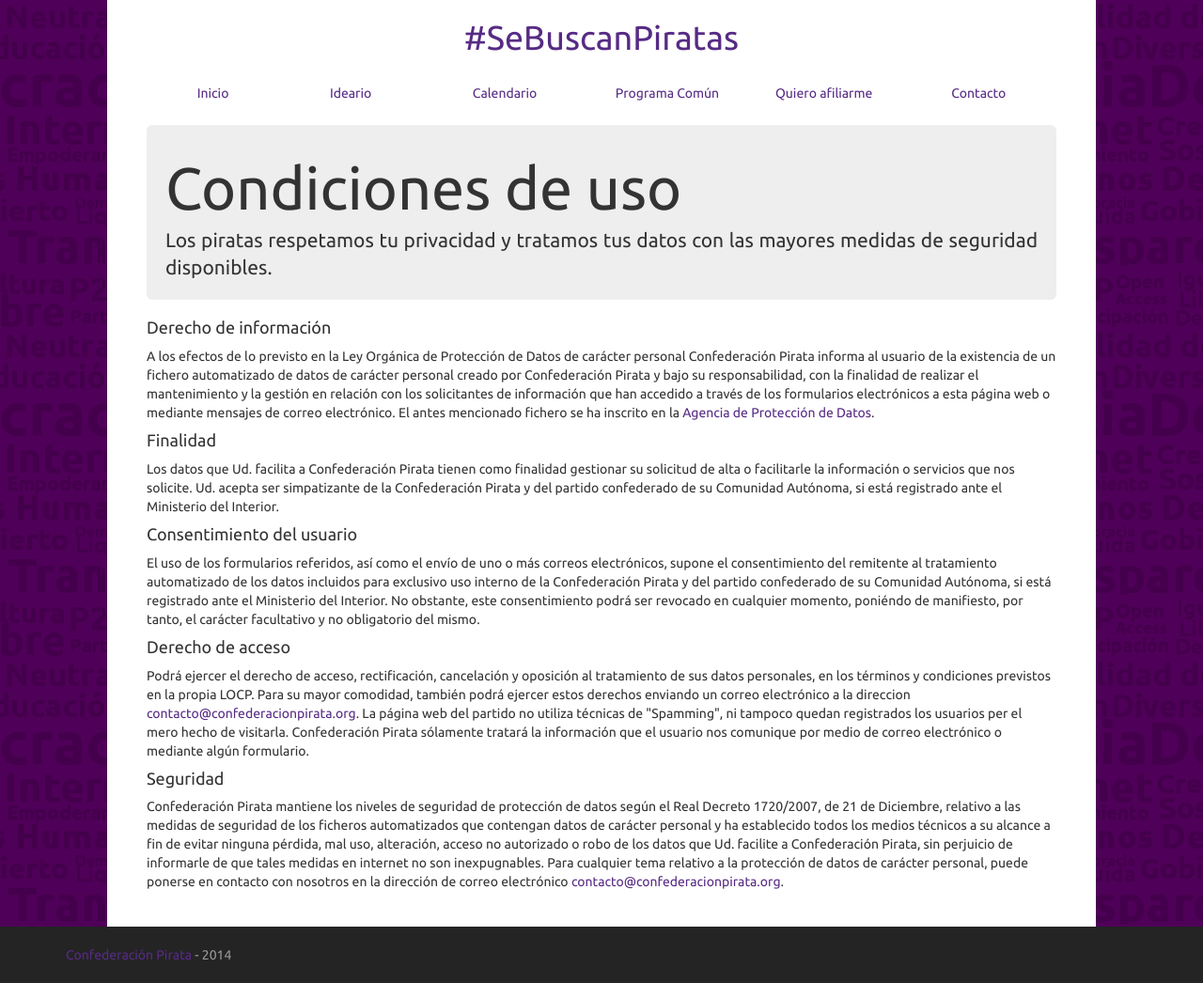
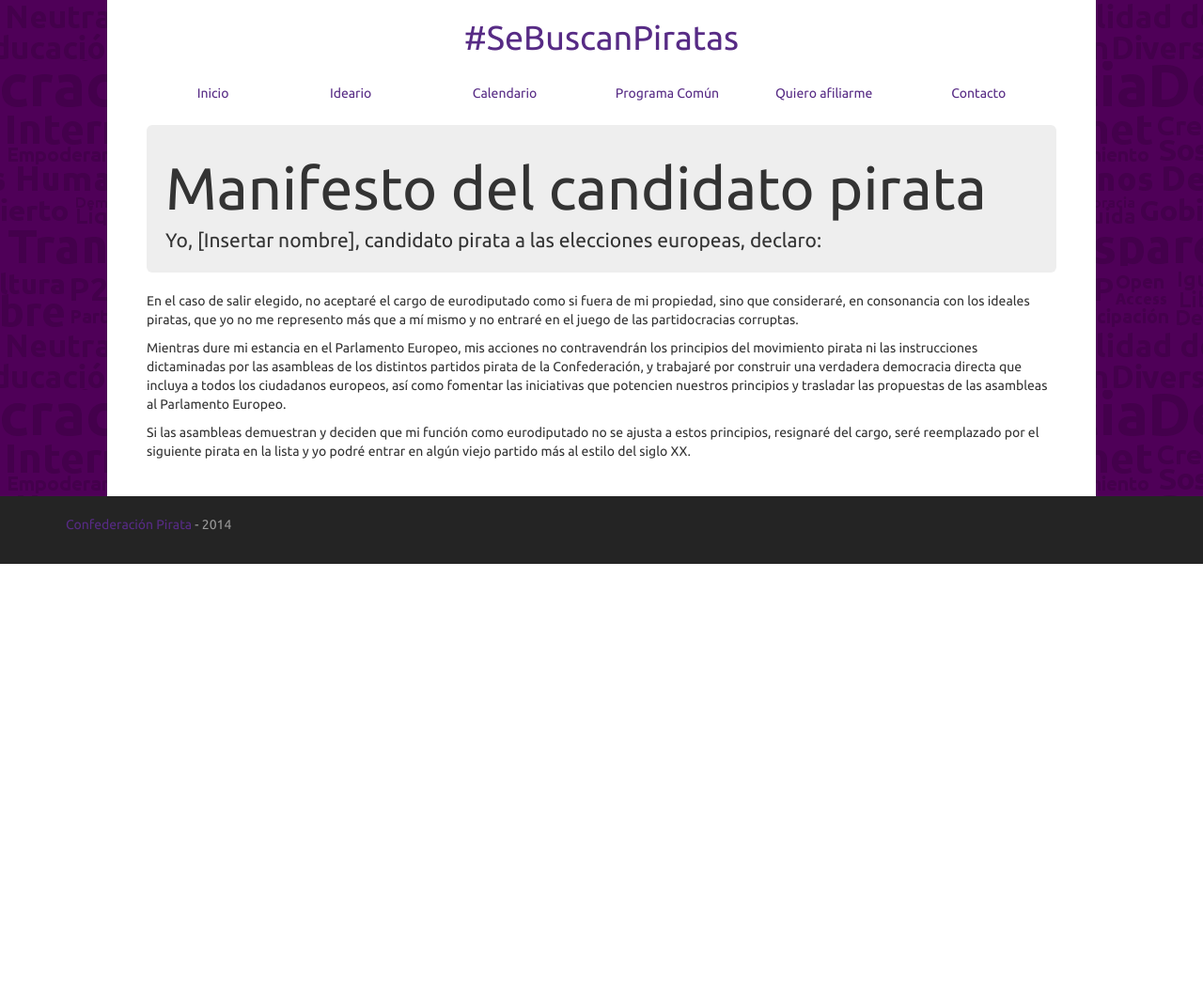
Before and after one commit to confederacion-pirata/bandera, a Django app: template meme/templates/manifesto.html in a window 1280 px wide. Shown: the part 200-1246 px from the top of the page at 94% size. After the commit the page ends 800 px from the top, so only its background shows below. Run offline with Django 3.2, Linux system fonts and the light colour scheme; the template is opened without the code that fills it, so the values that code supplies are empty; parts of the project's set-up code (start-up, migrations or seed data) failed here and were passed over; some libraries are stand-ins or nearby versions.

Commit message:
MOAR STATIC THINGS.

```diff
--- a/meme/templates/manifesto.html
+++ b/meme/templates/manifesto.html
@@ -1,22 +1,15 @@
 {% extends 'layout.html' %}
 
-{% block title %}Condiciones de uso | #SeBuscanPiratas - Primarias abiertas Elecciones Europeas 2014 | Confederación Pirata{% endblock %}
+{% block title %}Manifesto del candidato pirata | #SeBuscanPiratas - Primarias abiertas Elecciones Europeas 2014 | Confederación Pirata{% endblock %}
 {% block menu %}
 {% include 'mm.html' %}
 {% endblock %}
 {% block hero %}
-<h1>Condiciones de uso</h1>
-<p>Los piratas respetamos tu privacidad y tratamos tus datos con las mayores medidas de seguridad disponibles.</p>
+<h1>Manifesto del candidato pirata</h1>
+<p>Yo, [Insertar nombre], candidato pirata a las elecciones europeas, declaro: </p>
 {% endblock %}
 {% block content %}
-<h4>Derecho de información</h4>
-<p>A los efectos de lo previsto en la Ley Orgánica de Protección de Datos de carácter personal Confederación Pirata informa al usuario de la existencia de un fichero automatizado de datos de carácter personal creado por Confederación Pirata y bajo su responsabilidad, con la finalidad de realizar el mantenimiento y la gestión en relación con los solicitantes de información que han accedido a través de los formularios electrónicos a esta página web o mediante mensajes de correo electrónico. El antes mencionado fichero se ha inscrito en la <a href="http://www.agpd.es/">Agencia de Protección de Datos</a>.</p>
-<h4>Finalidad</h4>
- <p>Los datos que Ud. facilita a Confederación Pirata tienen como finalidad gestionar su solicitud de alta o facilitarle la información o servicios que nos solicite. Ud. acepta ser simpatizante de la Confederación Pirata y del partido confederado de su Comunidad Autónoma, si está registrado ante el Ministerio del Interior.</p>
- <h4>Consentimiento del usuario</h4>
- <p>El uso de los formularios referidos, así como el envío de uno o más correos electrónicos, supone el consentimiento del remitente al tratamiento automatizado de los datos incluidos para exclusivo uso interno de la Confederación Pirata y del partido confederado de su Comunidad Autónoma, si está registrado ante el Ministerio del Interior. No obstante, este consentimiento podrá ser revocado en cualquier momento, poniéndo de manifiesto, por tanto, el carácter facultativo y no obligatorio del mismo.</p>
- <h4>Derecho de acceso</h4>
- <p>Podrá ejercer el derecho de acceso, rectificación, cancelación y oposición al tratamiento de sus datos personales, en los términos y condiciones previstos en la propia LOCP. Para su mayor comodidad, también podrá ejercer estos derechos enviando un correo electrónico a la direccion <a href="mailto:contacto@confederacionpirata.org">contacto@confederacionpirata.org</a>. La página web del partido no utiliza técnicas de "Spamming", ni tampoco quedan registrados los usuarios per el mero hecho de visitarla. Confederación Pirata sólamente tratará la información que el usuario nos comunique por medio de correo electrónico o mediante algún formulario.</p>
-<h4>Seguridad</h4>
-<p>Confederación Pirata mantiene los niveles de seguridad de protección de datos según el Real Decreto 1720/2007, de 21 de Diciembre, relativo a las medidas de seguridad de los ficheros automatizados que contengan datos de carácter personal y ha establecido todos los medios técnicos a su alcance a fin de evitar ninguna pérdida, mal uso, alteración, acceso no autorizado o robo de los datos que Ud. facilite a Confederación Pirata, sin perjuicio de informarle de que tales medidas en internet no son inexpugnables. Para cualquier tema relativo a la protección de datos de carácter personal, puede ponerse en contacto con nosotros en la dirección de correo electrónico <a href="mailto:contacto@confederacionpirata.org">contacto@confederacionpirata.org</a>.</p>
+<p>En el caso de salir elegido, no aceptaré el cargo de eurodiputado como si fuera de mi propiedad, sino que consideraré, en consonancia con los ideales piratas, que yo no me represento más que a mí mismo y no entraré en el juego de las partidocracias corruptas.</p>
+<p>Mientras dure mi estancia en el Parlamento Europeo, mis acciones no contravendrán los principios del movimiento pirata ni las instrucciones dictaminadas por las asambleas de los distintos partidos pirata de la Confederación, y trabajaré por construir una verdadera democracia directa que incluya a todos los ciudadanos europeos, así como fomentar las iniciativas que potencien nuestros principios y trasladar las propuestas de las asambleas al Parlamento Europeo.</p>
+<p>Si las asambleas demuestran y deciden que mi función como eurodiputado no se ajusta a estos principios, resignaré del cargo, seré reemplazado por el siguiente pirata en la lista y yo podré entrar en algún viejo partido más al estilo del siglo XX.</p>
 {% endblock %}
--- a/meme/views.py
+++ b/meme/views.py
@@ -77,10 +77,10 @@ def send_confirmation_email(supporter):
 		[supporter.email]
 	)
 
-def manifesto():
+def manifesto(request):
 	return render(request, 'manifesto.html', {'request': request})
 
-def tos():
+def tos(request):
 	return render(request, 'tos.html', {'request': request})
 
 def ideas(request):
```
